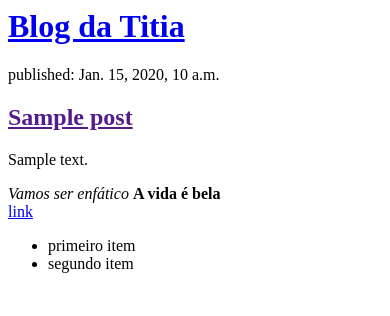
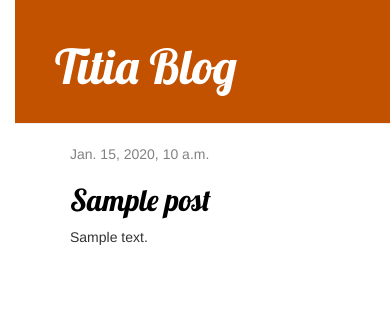
Before and after one commit to divimelo/my-first-blog, a Django app: template blog/templates/blog/post_list.html in a window 390 px wide. Shown: the top 316 px of the page. Run offline with Django 3.2, Linux system fonts and the light colour scheme; the template is opened without the code that fills it: most values are stand-ins (such as "Sample title", 1, 10 or a date in 2020); some libraries are stand-ins or nearby versions.

Commit message:
Aicionado view e template para detalhamento de post no blog bem como CSS.

```diff
--- /dev/null
+++ b/blog/static/css/blog.css
@@ -0,0 +1,56 @@
+h1 a, h2 a {
+	     color: #C25100;
+	     font-family: 'Lobster';
+     }
+
+body {
+
+    	padding-left: 15px;
+}
+
+.page-header {
+    background-color: #C25100;
+    margin-top: 0;
+    padding: 20px 20px 20px 40px;
+}
+
+.page-header h1, .page-header h1 a, .page-header h1 a:visited, .page-header h1 a:active {
+    color: #ffffff;
+    font-size: 36pt;
+    text-decoration: none;
+}
+
+.content {
+    margin-left: 40px;
+}
+
+h1, h2, h3, h4 {
+    font-family: 'Lobster', cursive;
+}
+
+.date {
+    color: #828282;
+}
+
+.save {
+    float: right;
+}
+
+.post-form textarea, .post-form input {
+    width: 100%;
+}
+
+.top-menu, .top-menu:hover, .top-menu:visited {
+    color: #ffffff;
+    float: right;
+    font-size: 26pt;
+    margin-right: 20px;
+}
+
+.post {
+    margin-bottom: 70px;
+}
+
+.post h2 a, .post h2 a:visited {
+    color: #000000;
+}
--- /dev/null
+++ b/blog/templates/blog/base.html
@@ -0,0 +1,26 @@
+{% load static %}
+<html>
+    <head>
+
+        <title>Blog Milenianaou / Dianilena</title>
+        <link rel="stylesheet" href="//maxcdn.bootstrapcdn.com/bootstrap/3.2.0/css/bootstrap.min.css">
+        <link rel="stylesheet" href="//maxcdn.bootstrapcdn.com/bootstrap/3.2.0/css/bootstrap-theme.min.css">
+        <link rel="stylesheet" href="{% static 'css/blog.css' %}">
+        <link href="//fonts.googleapis.com/css?family=Lobster&subset=latin,latin-ext" rel="stylesheet" type="text/css">
+
+    </head>
+    <body>
+        <div class="page-header">
+        <h1><a href="/">Titia Blog</a></h1>
+    </div>
+    <div class="content container">
+        <div class="row">
+            <div class="col-md-8">
+            {% block content %}
+            {% endblock %}
+            </div>
+        </div>
+    </div>
+
+    </body>
+</html>
--- a/blog/templates/blog/post_list.html
+++ b/blog/templates/blog/post_list.html
@@ -1,25 +1,13 @@
-<html>
-    <head>
-        <title>Blog Milenianaou / Dianilena</title>
-    </head>
-    <body>
-        <div>
-            <h1><a href="/">Blog da Titia</a></h1>
+{% extends 'blog/base.html' %}
+
+{% block content %}
+    {% for post in posts %}
+        <div class="post">
+            <div class="date">
+                {{ post.published_date }}
+            </div>
+            <h2><a href="{% url 'post_detail' pk=post.pk %}">{{ post.title }}</a></h2>
+            <p>{{ post.text|linebreaksbr }}</p>
         </div>
-
-        {% for post in posts %}
-           <div>
-               <p>published: {{ post.published_date }}</p>
-               <h2><a href="">{{ post.title }}</a></h2>
-               <p>{{ post.text|linebreaksbr }}</p>
-           </div>
-{% endfor %}
-
-	<em>Vamos ser enfático</em>
-	<strong>A vida é bela</strong>
-	<br>
-        <a href="https://djangogirls.org">link</a>
-	<ul><li>primeiro item</li><li>segundo item</li></ul>
-	<div></div>
-    </body>
-</html>
+    {% endfor %}
+{% endblock %}
--- a/blog/urls.py
+++ b/blog/urls.py
@@ -4,4 +4,5 @@ from . import views
 
 urlpatterns = [
     path('', views.post_list, name='post_list'),
+    path('post/<int:pk>/', views.post_detail, name='post_detail'),
 ]
```
Also changed, not shown: blog/templates/blog/post_detail.html (added, +13 -0 lines), blog/views.py (+7 -0 lines).
